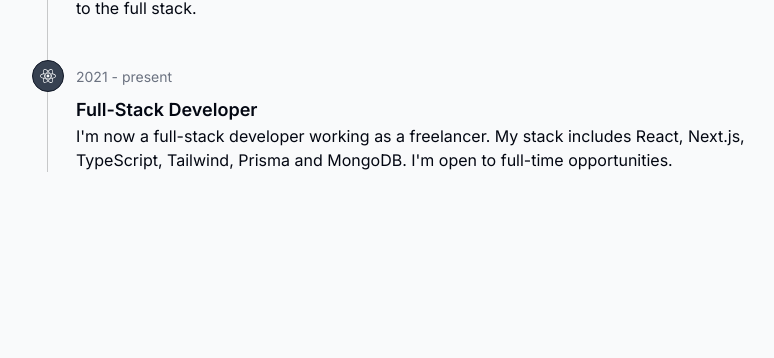
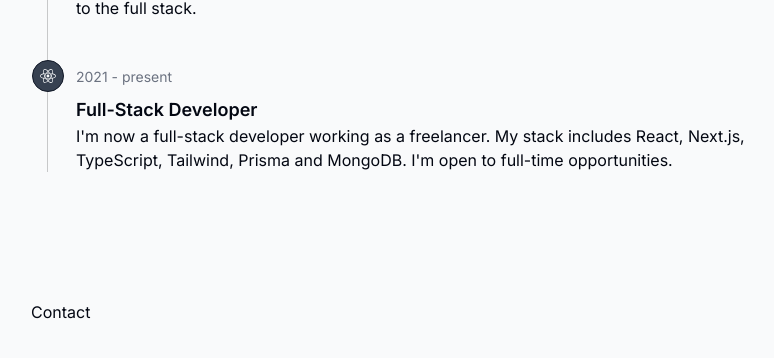
Before and after one commit to javierortizmi/personal-portfolio, a Next.js app: page / in a window 1280 px wide. Shown: the part 3404-3762 px from the top of the page, without its empty margins (225-999 px from the left). Built offline with nearby package versions, Linux system fonts and the light colour scheme.

Commit message:
Contact section created

```diff
--- a/app/page.tsx
+++ b/app/page.tsx
@@ -1,9 +1,10 @@
+import Intro from "@/components/intro";
 import About from "@/components/about";
+import Skills from "@/components/skills";
+import Contact from "@/components/contact";
+import Projects from "@/components/projects";
 import Experience from "@/components/experience";
-import Intro from "@/components/intro";
-import Projects from "@/components/projects";
 import SectionDivider from "@/components/section-divider";
-import Skills from "@/components/skills";
 
 export default function Home() {
   return (
@@ -14,6 +15,7 @@
       <Projects />
       <Skills />
       <Experience />
+      <Contact />
     </main>
   );
 }
--- /dev/null
+++ b/components/contact.tsx
@@ -0,0 +1,7 @@
+import React from 'react'
+
+export default function Contact() {
+  return (
+    <div>Contact</div>
+  )
+}
```
